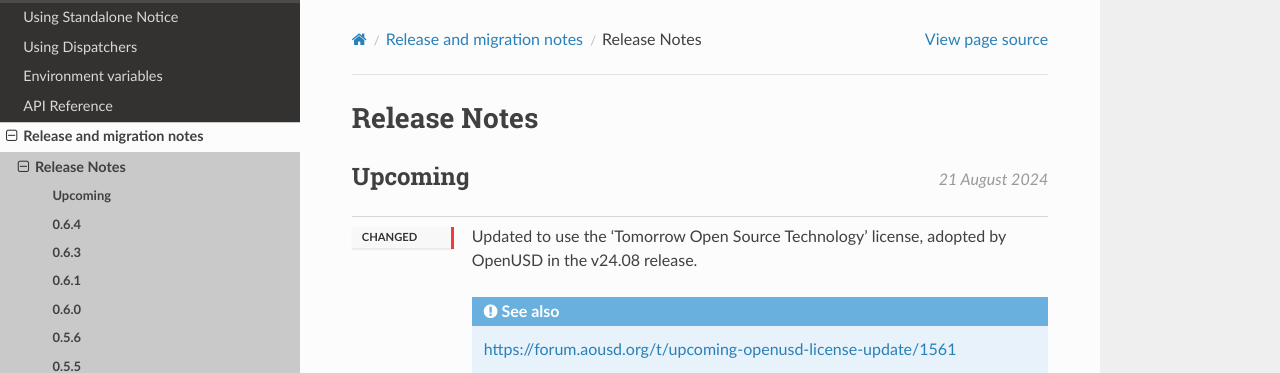
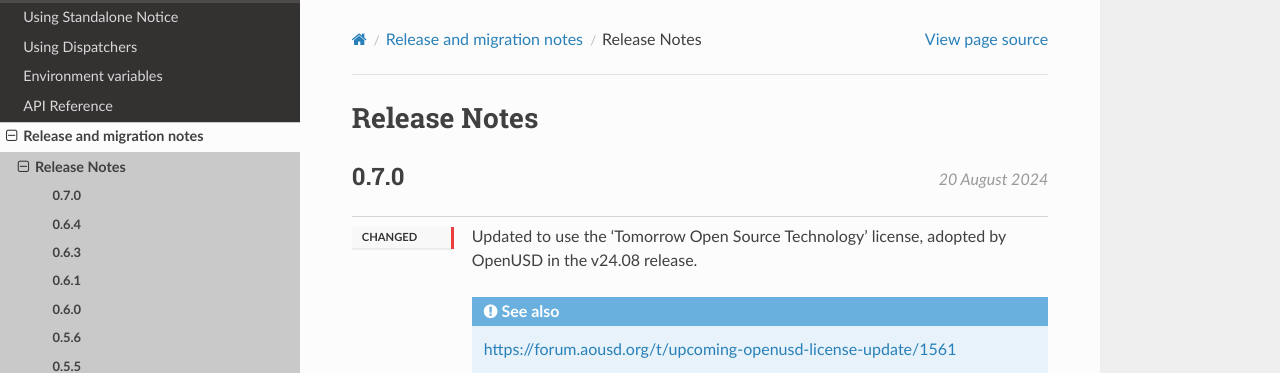
Before and after one commit to wdas/unf, a Sphinx documentation site: the page built from doc/sphinx/release/release_notes.rst, in a window 1280 px wide and 900 px high. Shown: the top 373 px of the window. Built offline with Sphinx 7.4.7 and the Read the Docs theme 2.0.0, drawn with Linux system fonts in a browser that asks for light colours; cross-references to code outside the pages are shown as plain code.

Commit message:
Update version to 0.7.0

```diff
--- a/CMakeLists.txt
+++ b/CMakeLists.txt
@@ -5,7 +5,7 @@ else()
 endif()
 
 project(unf
-    VERSION 0.6.4
+    VERSION 0.7.0
     LANGUAGES CXX
 )
 
--- a/doc/sphinx/release/release_notes.rst
+++ b/doc/sphinx/release/release_notes.rst
@@ -4,7 +4,8 @@
 Release Notes
 *************
 
-.. release:: Upcoming
+.. release:: 0.7.0
+    :date: 2024-08-20
 
     .. change:: changed
 
```
